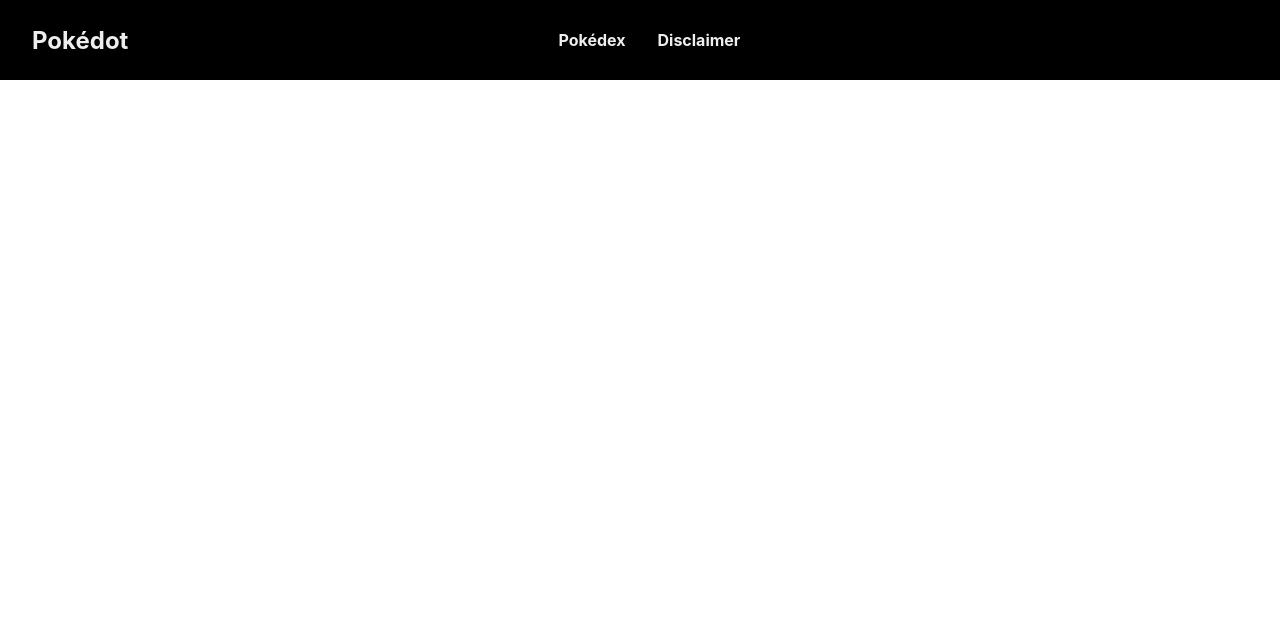
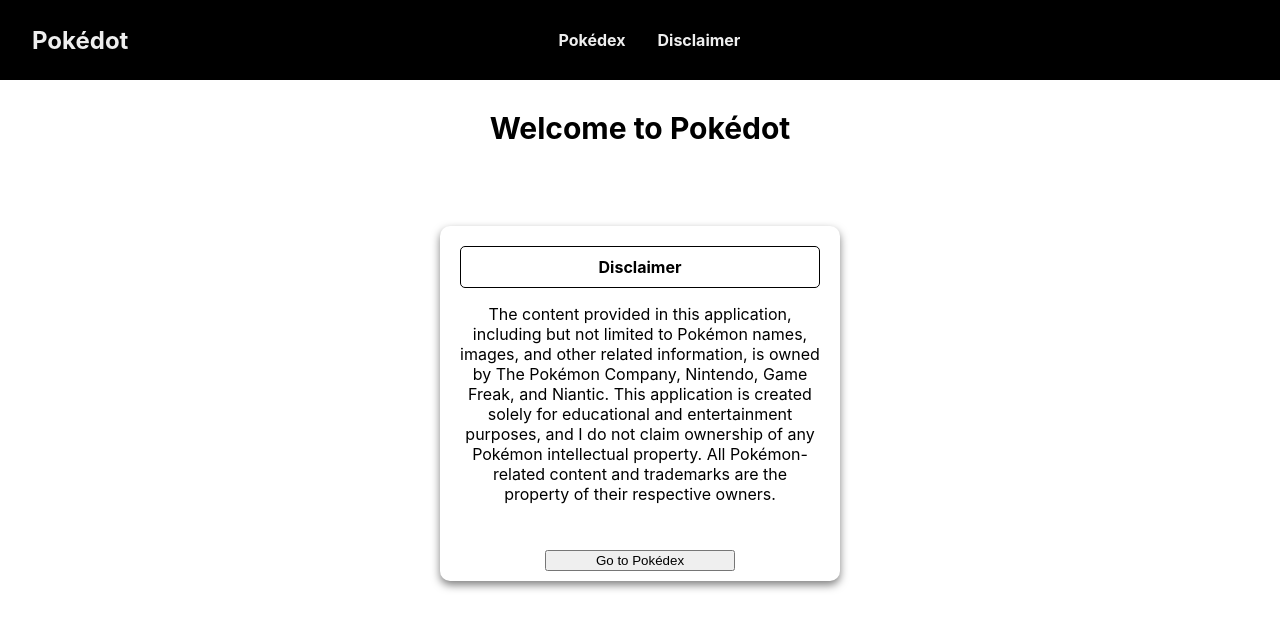
Before and after one commit to richardljohn/pokedot, a React (Create React App) app: page / in a window 1280 px wide. Shown: the top 630 px of the page. Built offline with nearby package versions, Linux system fonts and the light colour scheme; no server answers.

Commit message:
Deployment

```diff
--- a/src/App.js
+++ b/src/App.js
@@ -33,8 +33,8 @@
     <Router>
       <Navigation/>
       <Routes>
-        <Route path="pokedot/" element={<Disclaimer />} />
-        <Route path="pokedot/pokemon" element={<PokemonList pokemonList={pokemonList} loading={loading} />} />
+        <Route path="/" element={<Disclaimer />} />
+        <Route path="/pokemon" element={<PokemonList pokemonList={pokemonList} loading={loading} />} />
         <Route path="pokedot/pokemon/:id" element={<PokemonDetails />} />
       </Routes>
     </Router>
--- a/src/components/Navigation.js
+++ b/src/components/Navigation.js
@@ -13,7 +13,7 @@
 
 	return (
 		<header>
-			<h2><a className="logo" href="/pokedot/">Pokédot</a></h2>
+			<h2><a className="logo" href="/">Pokédot</a></h2>
 			<nav ref={navRef}>
 				{/* <a className="nav-link" href="/search">Search</a>
         		<a className="nav-link" href="/profile">Profile</a>  */}
```
